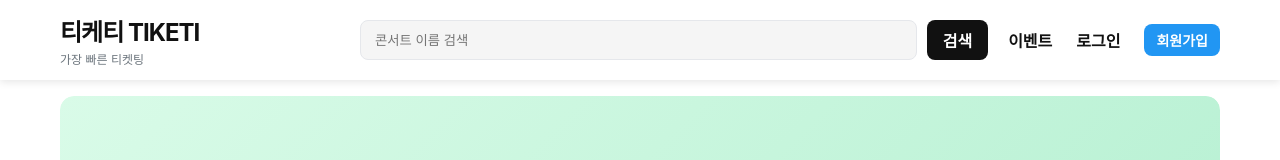
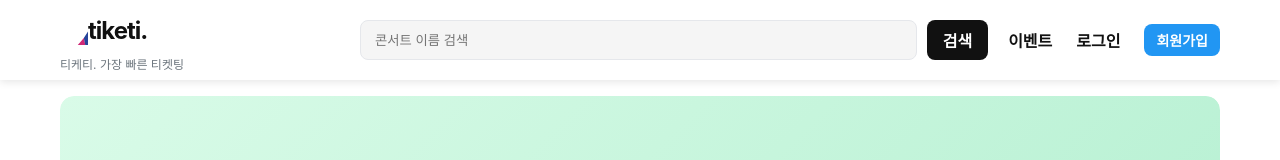
Before and after one commit to cchriscode/tiketi, a React (Create React App) app in the folder frontend/: page / in a window 1280 px wide. Shown: the top 160 px of the page. Built offline with nearby package versions, Linux system fonts and the light colour scheme; no server answers.

Commit message:
헤더 로고부분 수정

```diff
--- a/frontend/src/components/Header.css
+++ b/frontend/src/components/Header.css
@@ -28,7 +28,7 @@
 
 .logo-icon {
   font-size: 32px;
-  margin-right: 8px;
+  margin-top: 5px;
 }
 
 .logo-text {
--- a/frontend/src/components/Header.js
+++ b/frontend/src/components/Header.js
@@ -1,6 +1,7 @@
 import React, { useState, useEffect } from 'react';
 import { Link, useNavigate } from 'react-router-dom';
 import './Header.css';
+import { ReactComponent as LogoIcon } from '../images/tiketi-logo.svg';
 
 function Header() {
   const [user, setUser] = useState(null);
@@ -33,9 +34,10 @@ function Header() {
         <div className="header-content">
           <div className="brand">
             <Link to="/" className="logo">
-              <span className="logo-text">티케티 TIKETI</span>
+            <span className="logo-icon"><LogoIcon width={28} height={28} /></span>
+              <span className="logo-text">tiketi.</span>
             </Link>
-            <div className="brand-subtitle">가장 빠른 티켓팅</div>
+            <div className="brand-subtitle">티케티. 가장 빠른 티켓팅</div>
           </div>
 
           <form className="search" onSubmit={handleSearchSubmit} role="search">
```
Also changed, not shown: frontend/src/images/tiketi-logo.svg (added).
